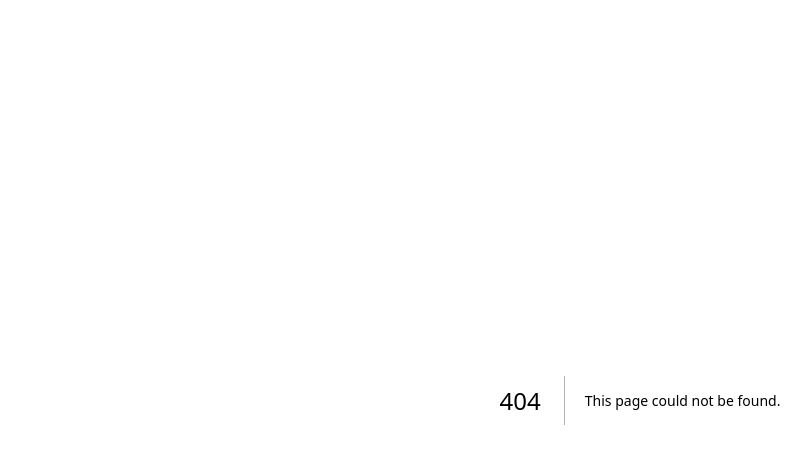
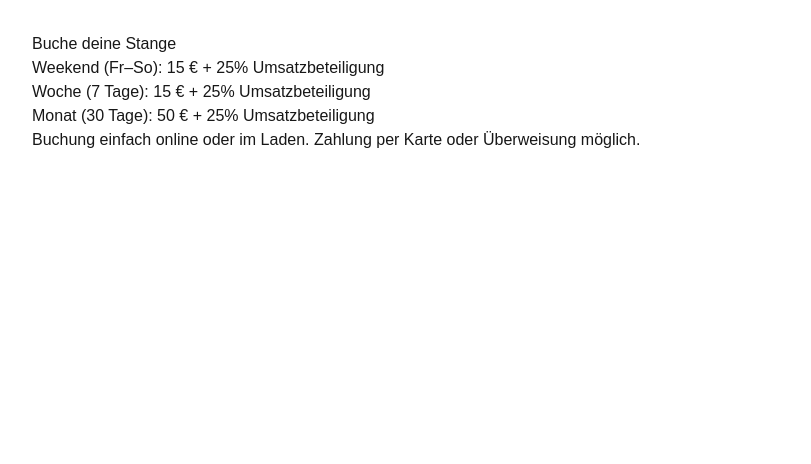
Before and after one commit to Nyx-1992/re-stil, a Next.js app: page /book in a window 1280 px wide. Before the commit this address had no page. Shown: the top 464 px of the page, without its empty margins (0-811 px from the left). Built offline with nearby package versions, Linux system fonts and the light colour scheme.

Commit message:
Initial Next.js setup for Re:Stil

```diff
--- /dev/null
+++ b/app/book/page.js
@@ -0,0 +1,13 @@
+export default function Book() {
+  return (
+    <main style={{ padding: "2rem" }}>
+      <h2>Buche deine Stange</h2>
+      <ul>
+        <li>Weekend (Fr–So): 15 € + 25% Umsatzbeteiligung</li>
+        <li>Woche (7 Tage): 15 € + 25% Umsatzbeteiligung</li>
+        <li>Monat (30 Tage): 50 € + 25% Umsatzbeteiligung</li>
+      </ul>
+      <p>Buchung einfach online oder im Laden. Zahlung per Karte oder Überweisung möglich.</p>
+    </main>
+  );
+}
--- /dev/null
+++ b/app/community/page.js
@@ -0,0 +1,12 @@
+export default function Community() {
+  return (
+    <main style={{ padding: "2rem" }}>
+      <h2>Community</h2>
+      <ul>
+        <li>Coffee Corner mit lokalem Kaffee</li>
+        <li>Secondhand Bücherregal zum Stöbern</li>
+        <li>Events: Swap Nights, Lesungen, Styling-Abende</li>
+      </ul>
+    </main>
+  );
+}
--- /dev/null
+++ b/app/contact/page.js
@@ -0,0 +1,13 @@
+export default function Contact() {
+  return (
+    <main style={{ padding: "2rem" }}>
+      <h2>Kontakt</h2>
+      <form>
+        <input type="text" placeholder="Name" required />
+        <input type="email" placeholder="Email" required />
+        <textarea placeholder="Nachricht" required />
+        <button type="submit">Absenden</button>
+      </form>
+    </main>
+  );
+}
--- /dev/null
+++ b/app/gallery/page.js
@@ -0,0 +1,8 @@
+export default function Gallery() {
+  return (
+    <main style={{ padding: "2rem" }}>
+      <h2>Galerie</h2>
+      <p>Hier findest du eine Vorschau aktueller Stangen. Jede Stange ist mit einem QR-Code verknüpft.</p>
+    </main>
+  );
+}
--- /dev/null
+++ b/app/sustainability/page.js
@@ -0,0 +1,9 @@
+export default function Sustainability() {
+  return (
+    <main style={{ padding: "2rem" }}>
+      <h2>Nachhaltigkeit</h2>
+      <p>Unsere Mission: Mode neu denken – bewusst, lokal, stilvoll.</p>
+      <p>Jedes verkaufte Stück spart Ressourcen und erzählt eine Geschichte.</p>
+    </main>
+  );
+}
```
